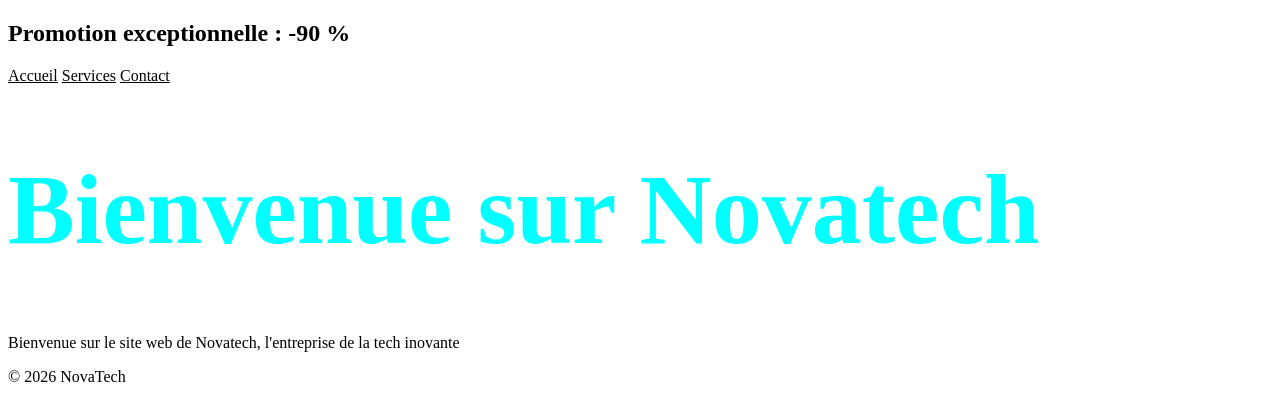
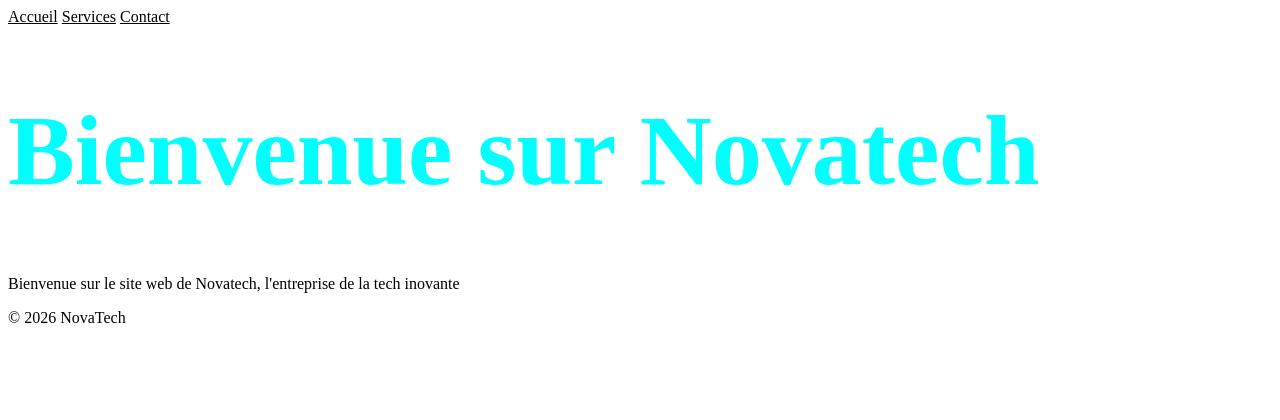
Before and after one commit to arthurbrreau/novatech_Bourreau_arthur, a plain HTML site: page index.html in a window 1280 px wide. Drawn offline with Linux system fonts and the light colour scheme.

Commit message:
Revert "Ajouy promotion"
This reverts commit 4117500e3a386e959c604b4083047c93d309d3f7.

```diff
--- a/index.html
+++ b/index.html
@@ -10,7 +10,6 @@
   </head>
   <body>
     <header>
-      <h2>Promotion exceptionnelle : -90 %</h2>
       <nav>
 
           <a href="./index.html">Accueil</a>
```
